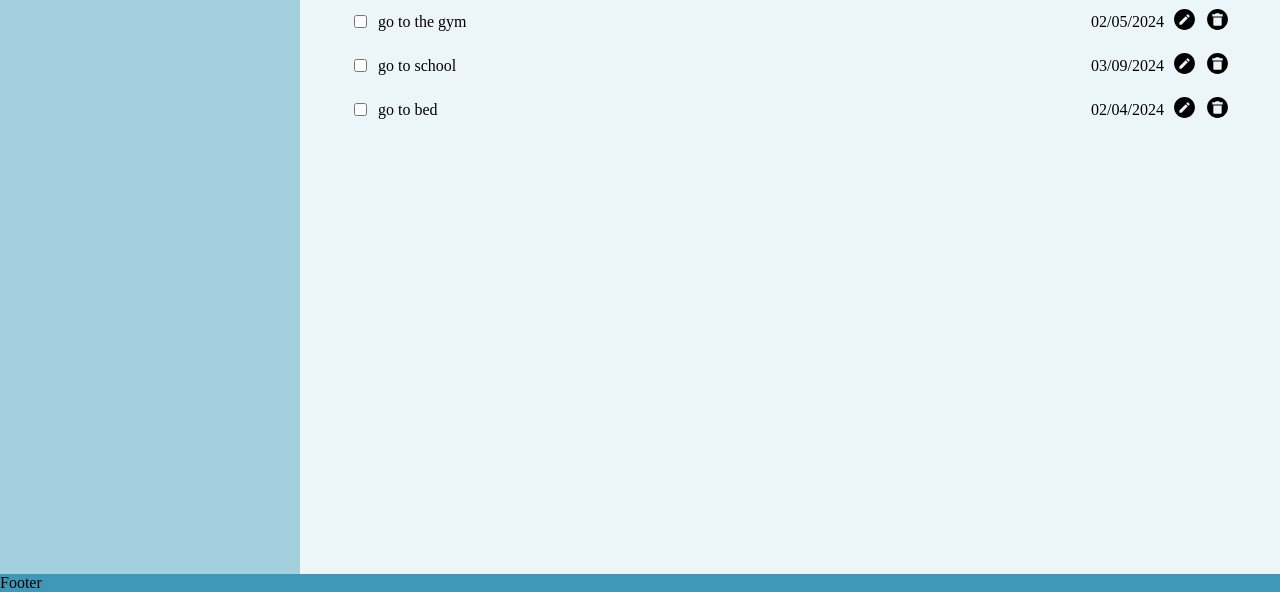
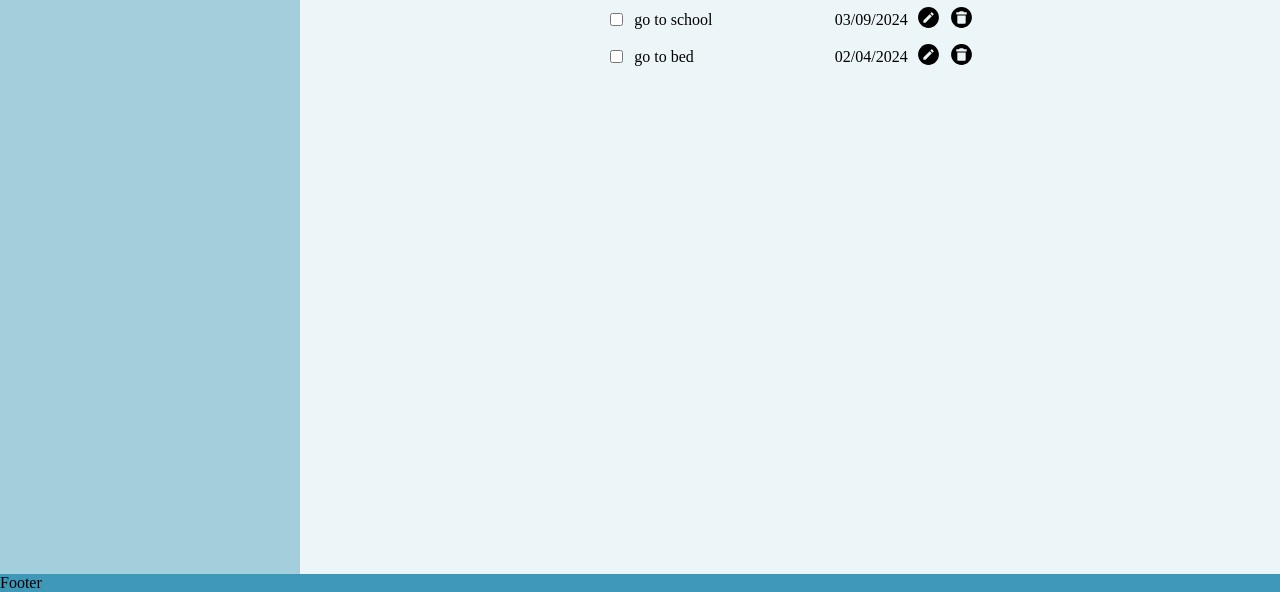
Before and after one commit to willhlong/odin-todo, a website built with webpack: page src/template.html in a window 1280 px wide. Shown: the part 208-800 px from the top of the page. Built offline with nearby package versions, Linux system fonts and the light colour scheme.

Commit message:
style changes to task list display

```diff
--- a/src/styles/mystyles.css
+++ b/src/styles/mystyles.css
@@ -48,7 +48,6 @@ nav {
     width: 300px;
 }
 
-
 main {
     grid-area: content;
     background-color: var(--main-color-light);
@@ -65,7 +64,8 @@ main > div > h1 {
 
 .tasks-container {
     display: grid;
-    padding: 25px;
+    width: 50%;
+    margin: auto;
 }
 
 .task-area-title {
@@ -79,8 +79,10 @@ main > div > h1 {
 .task-elements-container {
     display: flex;
     align-items: center;
+    margin: auto;
     gap: 0.5rem;
-    padding: 15px 25px 0;
+    width: 75%;
+    padding-top: 0.5rem;
 }
 
 .description {
```
